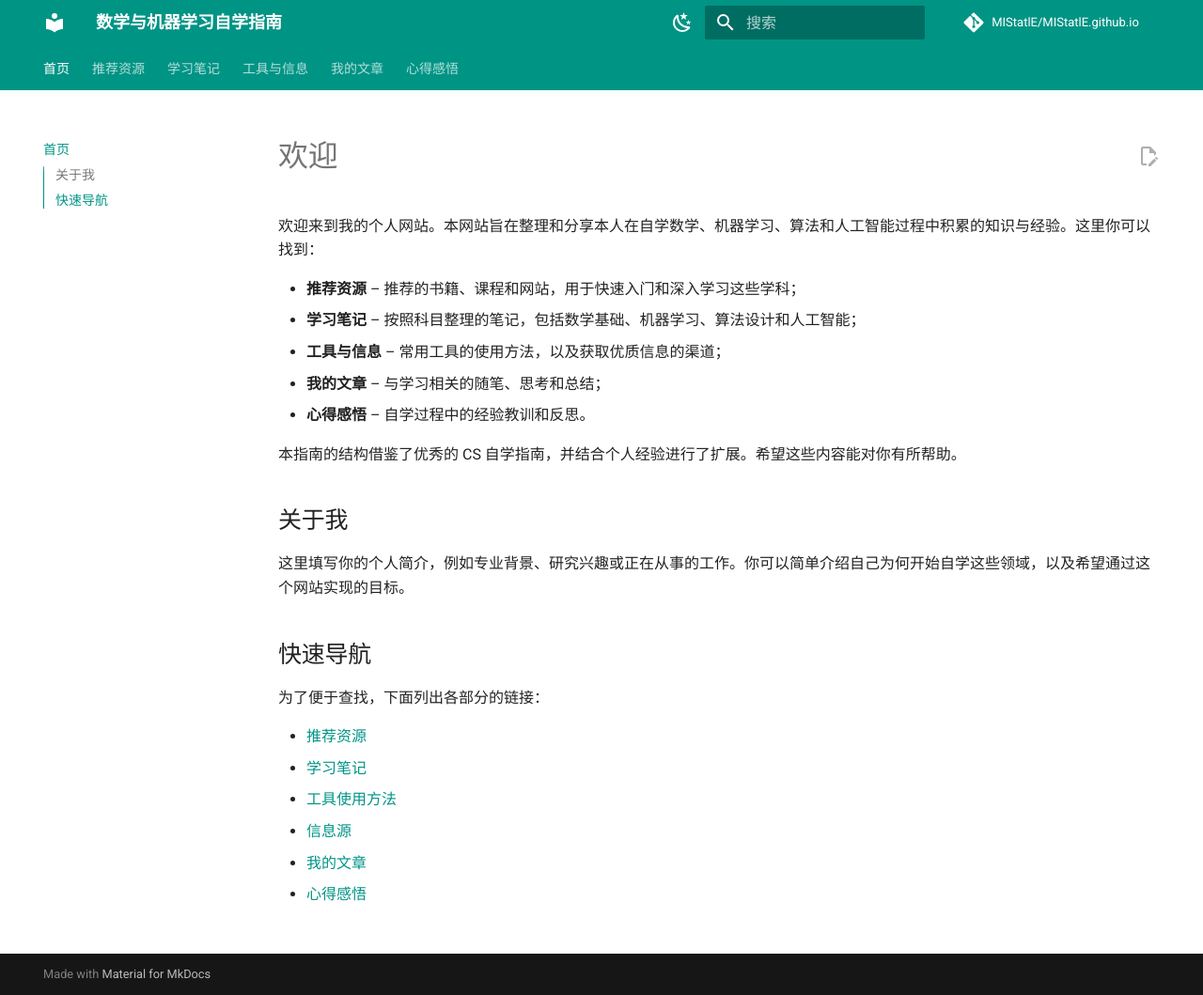
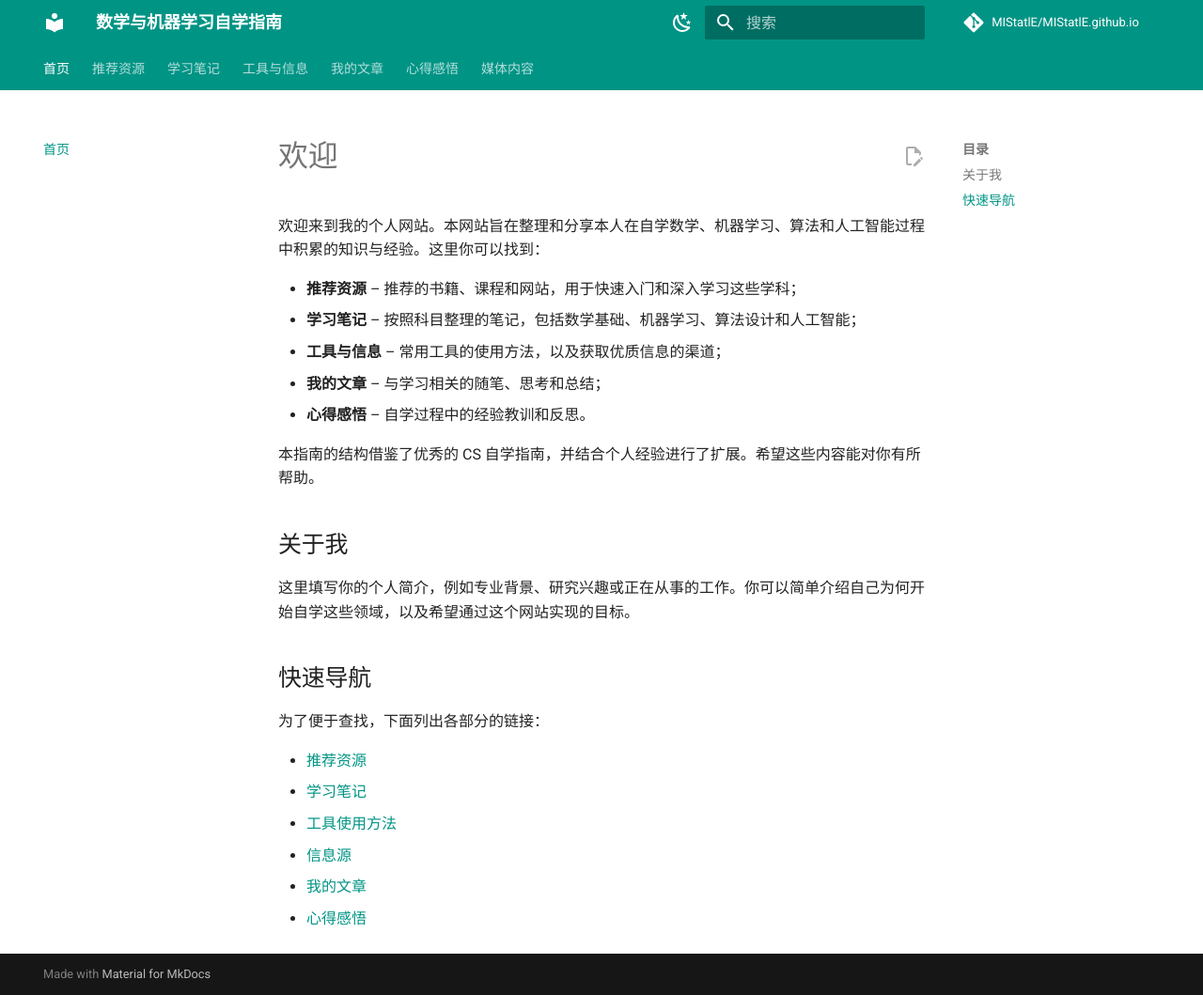
Before and after one commit to MIStatlE/MIStatlE.github.io, an MkDocs documentation site: the page built from docs/index.md, in a window 1280 px wide and 1059 px high. Shown: the whole window at 94% size. Built offline with MkDocs 1.6.1 and Material for MkDocs 9.7.7, drawn with Linux system fonts in a browser that asks for light colours; comment, search, counter and statistics services are not loaded.

Commit message:
Add files via upload

```diff
--- a/mkdocs.yml
+++ b/mkdocs.yml
@@ -17,7 +17,7 @@ theme:
     - navigation.instant
     - navigation.expand
     - navigation.tabs
-    - toc.integrate
+    # 删除 toc.integrate 以便在页面右侧显示目录
     - content.code.copy
     - content.action.edit
   palette:
@@ -58,6 +58,7 @@ markdown_extensions:
   - pymdownx.smartsymbols
   - pymdownx.tasklist
   - pymdownx.tilde
+  - pymdownx.tabbed
 
 plugins:
   - search:
@@ -80,3 +81,4 @@ nav:
       - 信息源: sources.md
   - 我的文章: articles/index.md
   - 心得感悟: reflections.md
+  - 媒体内容: media.md
```
